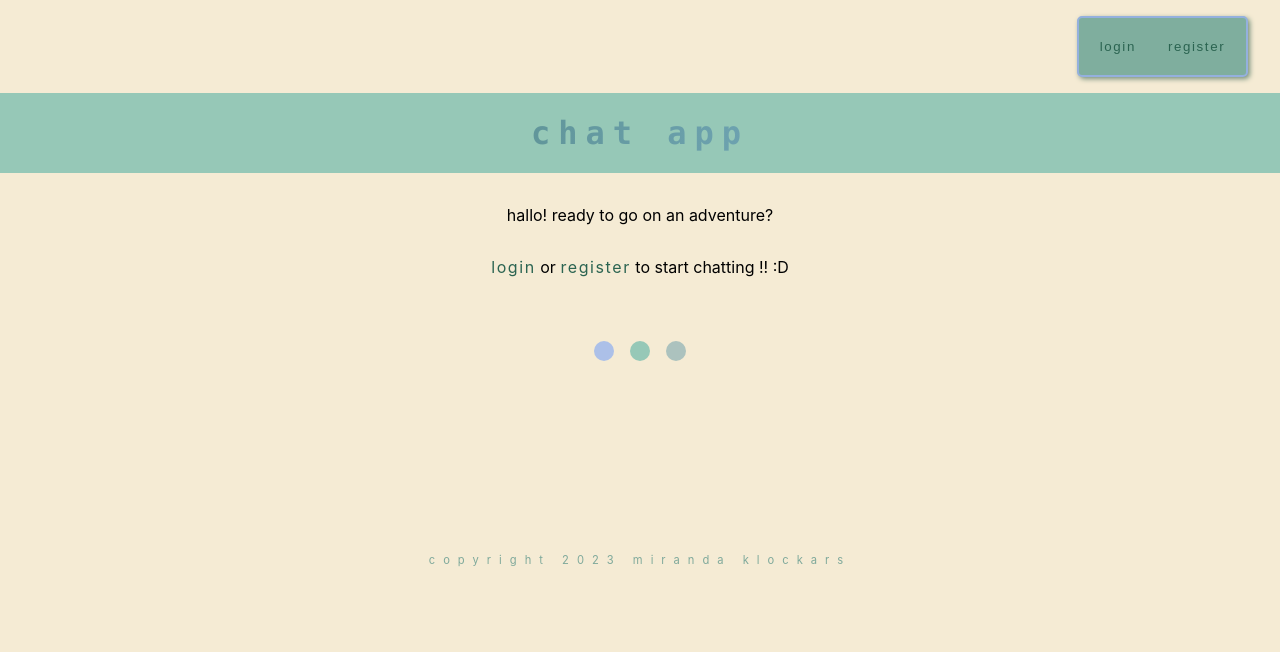
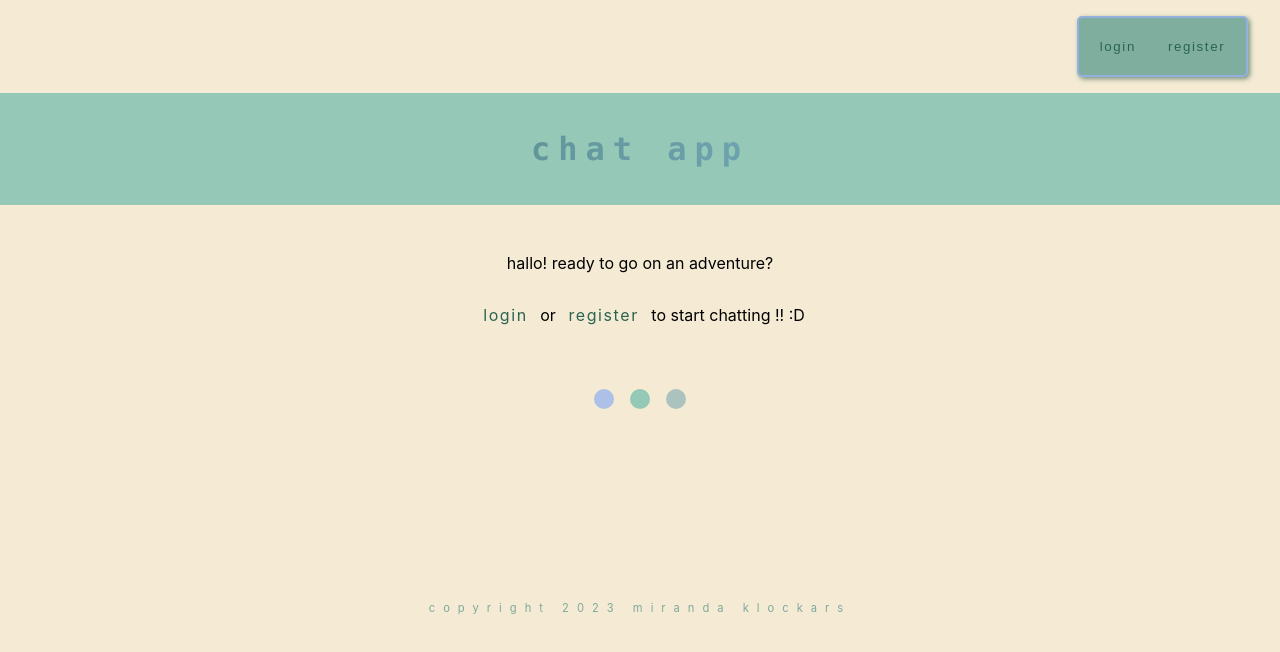
Before and after one commit to lopponming/chat-app, a React (Create React App) app: page / in a window 1280 px wide. Shown: the top 652 px of the page. Built offline with nearby package versions, Linux system fonts and the light colour scheme; no server answers.

Commit message:
more styling
- scroll sticking to bottom not working yet

```diff
--- a/src/App.css
+++ b/src/App.css
@@ -15,18 +15,9 @@
   color: white;
 }
 
-
-@keyframes App-logo-spin {
-  from {
-    transform: rotate(0deg);
-  }
-  to {
-    transform: rotate(360deg);
-  }
-}
-
 .chat-app-bg {
   background-color: #96c8b7;
+  padding: 1rem;
 }
 
 .app h1 {
@@ -71,7 +62,7 @@
 }
 
 .app button:hover {
-  background-color: #6078a8;
+  background-color: #26395c;
 }
 
 /* DISALLOW CHAT */
@@ -120,6 +111,10 @@ div.myCircle1:hover, div.myCircle2:hover, div.myCircle3:hover {
   height: 30px;
 }
 
+.disallow-chat .login-btn {
+  padding: 0 0.5rem;
+}
+
 /* FOOTER */
 footer {
   color: #7fa99b;
--- a/src/App.js
+++ b/src/App.js
@@ -52,7 +52,7 @@ class App extends React.Component {
         {!this.props.user &&
           <div className="disallow-chat">
             <p>hallo! ready to go on an adventure?</p>
-            <p><Link to="/login">login</Link> or <Link to="/register">register</Link> to start chatting !! :D</p>
+            <p><Link className="login-btn" to="/login">login</Link> or <Link className="login-btn" to="/register">register</Link> to start chatting !! :D</p>
           </div>
         }
           <div id="circleContainer">
--- a/src/components/Chatbox.css
+++ b/src/components/Chatbox.css
@@ -5,7 +5,9 @@
     background-color: #6e877f;
     border-radius: 5px;
     border: 3px solid #acc0e8;
-    overflow: auto;
+    overflow-y: scroll;
+    scroll-behavior: auto;
+    position: relative;
     padding: 1rem;
 }
 
--- a/src/components/Register.css
+++ b/src/components/Register.css
@@ -10,3 +10,15 @@
     justify-content: center;
     align-items: center;
 }
+
+.auth-container .login-btn {
+    padding: 0 0.5rem;
+}
+
+.auth-container .submit {
+    cursor: pointer;
+}
+
+.chat-app-bg {
+    margin-bottom: 1rem;
+}
```
